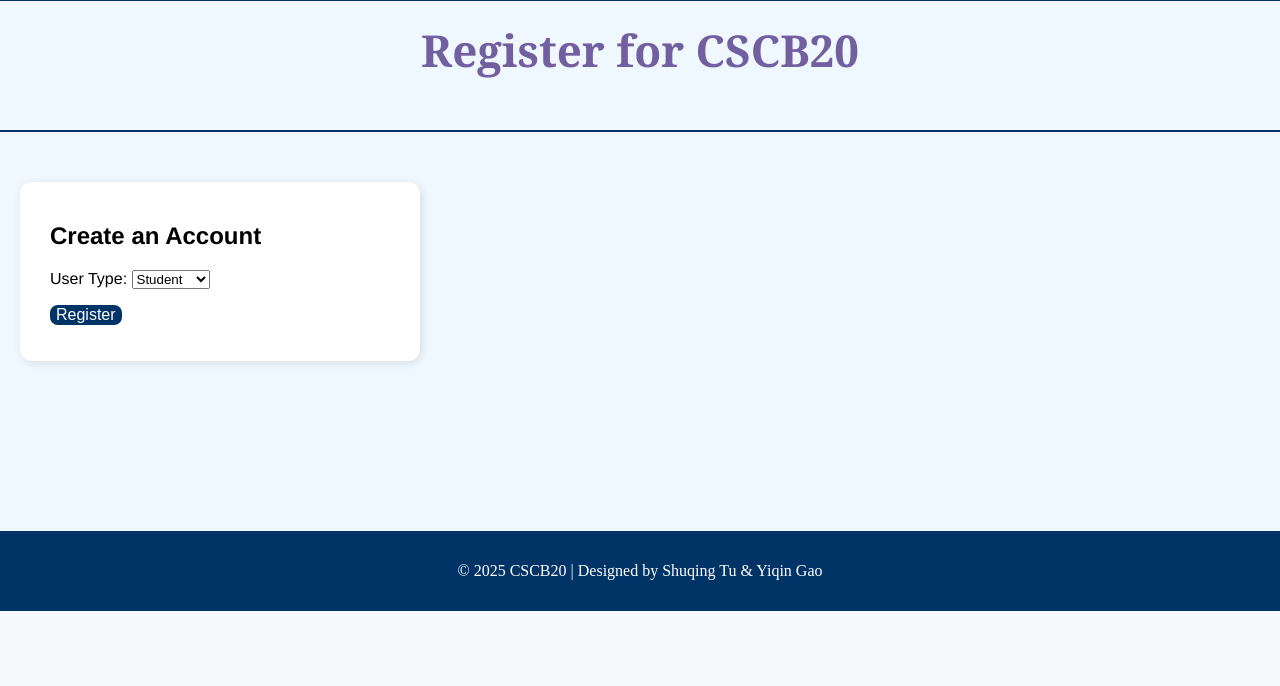
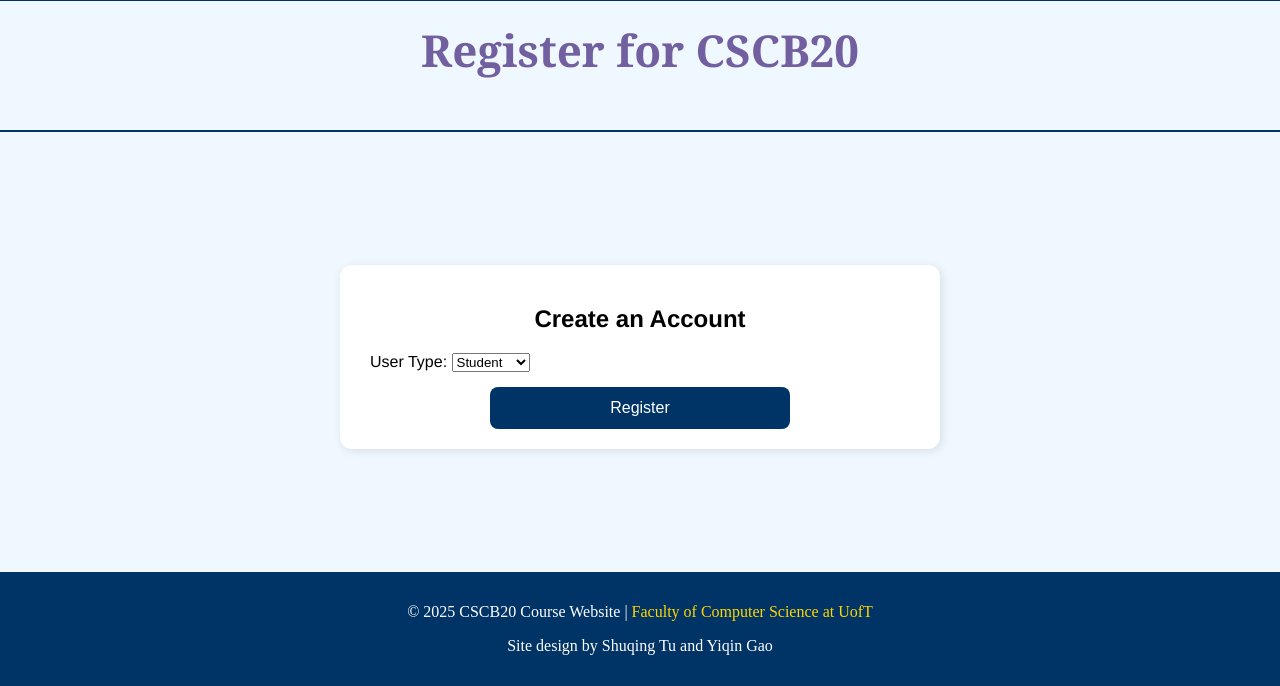
Before and after one commit to Chesea-Tu/advanced-b20-website, a Flask app: page /register in a window 1280 px wide. Shown: the part 189-875 px from the top of the page. Before the commit the page ends 800 px from the top, so only its background shows below. Run offline with Flask 3, Linux system fonts and the light colour scheme.

Commit message:
beautify login and register

```diff
--- a/course_website/static/css/index.css
+++ b/course_website/static/css/index.css
@@ -322,9 +322,26 @@ html {
     border-radius: 8px;
     cursor: pointer;
     font-size: 1rem;
+    padding: 12px 24px; /* 让按钮更大一点 */
+    width: 100%;         /* 让按钮填满表单区域 */
+    max-width: 300px;    /* 但不要太宽，适度限制 */
+    margin: 0 auto;      /* 居中 */
+    display: block;
     transition: background-color 0.3s ease;
   }
 
   button:hover {
     background-color: #004488;
   }
+
+  .button-group {
+    display: flex;
+    flex-direction: column;
+    align-items: center; /* 水平居中按钮 */
+    gap: 15px;           /* 按钮之间留点距离 */
+    margin-top: 20px;
+  }
+
+  button:hover {
+    background-color: #004488;
+  }
--- a/course_website/templates/register.html
+++ b/course_website/templates/register.html
@@ -7,9 +7,11 @@
 </head>
 <body>
 
+<!-- 暗黑模式切换 -->
 <input type="checkbox" id="dark-mode-toggle">
 <label for="dark-mode-toggle" class="dark-mode-label">Dark Mode</label>
 
+<!-- 顶部导航栏 -->
 <div class="leftnavigation">
   <ul>
     <li><a href="/">Home 🏠</a></li>
@@ -17,30 +19,33 @@
   </ul>
 </div>
 
+<!-- 页面标题 -->
 <header class="course-title">
   <h1>Register for CSCB20</h1>
 </header>
 
-<div class="container">
+<!-- 居中卡片容器 -->
+<div class="home-container">
   <div class="card">
-    <h2>Create an Account</h2>
-    <form method="POST" action="/register">
-      <p><input type="text" name="username" placeholder="Username" required></p>
-      <p><input type="password" name="password" placeholder="Password" required></p>
-      <p>
-        <label>User Type:</label>
+    <h2 style="text-align: center;">Create an Account</h2>
+    <form method="POST" action="/register" style="display: flex; flex-direction: column; gap: 15px;">
+      <input type="text" name="username" placeholder="Username" required>
+      <input type="password" name="password" placeholder="Password" required>
+      <label>
+        User Type:
         <select name="user_type" required>
           <option value="student">Student</option>
           <option value="instructor">Instructor</option>
         </select>
-      </p>
-      <p><button type="submit">Register</button></p>
+      </label>
+      <button type="submit">Register</button>
     </form>
   </div>
 </div>
 
 <footer>
-  <p>© 2025 CSCB20 | Designed by Shuqing Tu & Yiqin Gao</p>
+  <p>© 2025 CSCB20 Course Website | <a href="https://www.utsc.utoronto.ca/cms/computer-science">Faculty of Computer Science at UofT</a></p>
+  <p>Site design by Shuqing Tu and Yiqin Gao</p>
 </footer>
 
 </body>
```
Also changed, not shown: course_website/templates/index.html (+5 -8 lines), course_website/templates/login.html (line endings or trailing spaces).
